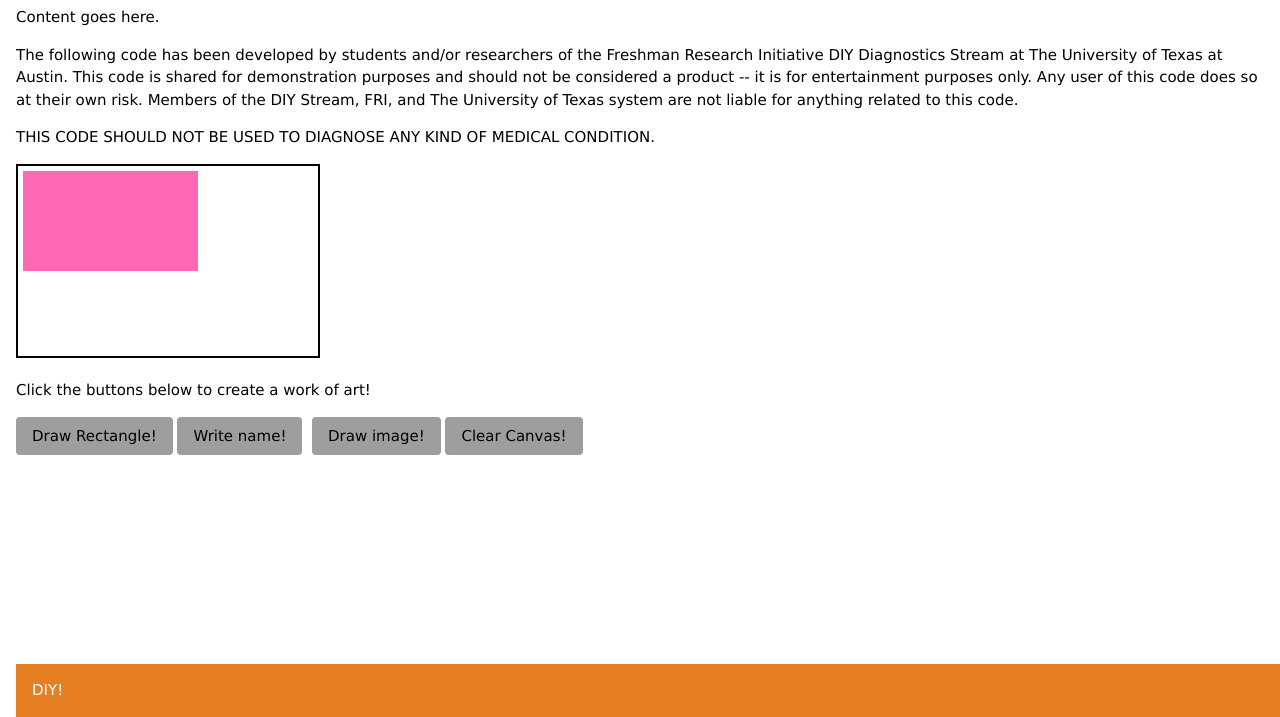
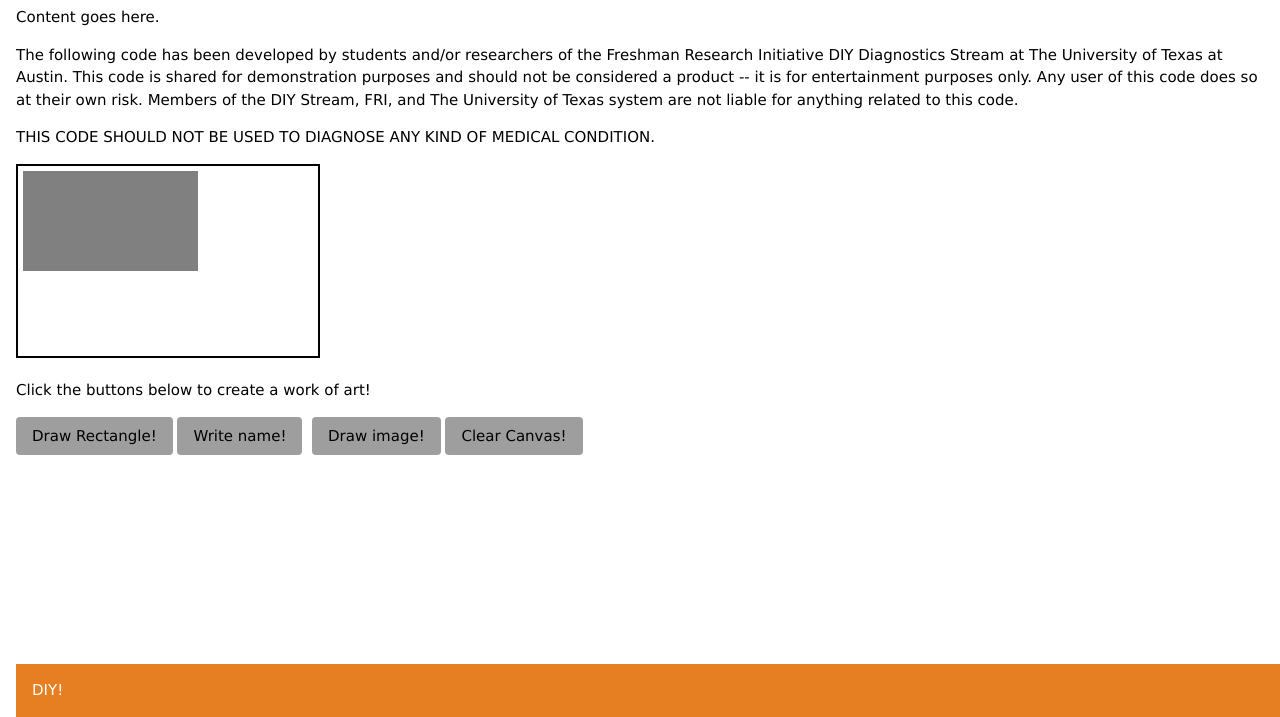
Before and after one commit to alexandriachacon-05/HTML5-Canvas, a plain HTML site: page index.html in a window 1280 px wide. Both pictures are taken after a click on the link "Draw Rectangle!". Shown: the part 83-800 px from the top of the page. Drawn offline with Linux system fonts and the light colour scheme.

Commit message:
changed color of rectangle

```diff
--- a/index.html
+++ b/index.html
@@ -42,7 +42,7 @@ console.log("This file last modified " + docMod); // generates message in javaSc
 function drawRect() { //This draws a rectangle on the canvas
 	var a_canvas = document.getElementById('a'); //this variable calls the canvas using an id
 	var a_context = a_canvas.getContext('2d'); //sets canvas to 2 dimensional
-	a_context.fillStyle = "#FF69B4"; // rectangle is hot pink
+	a_context.fillStyle = "#808080"; // rectangle is grey
 	a_context.fillRect(5, 5, 175, 100);//sets coordinates and placement of rectangle
 
 };
```
